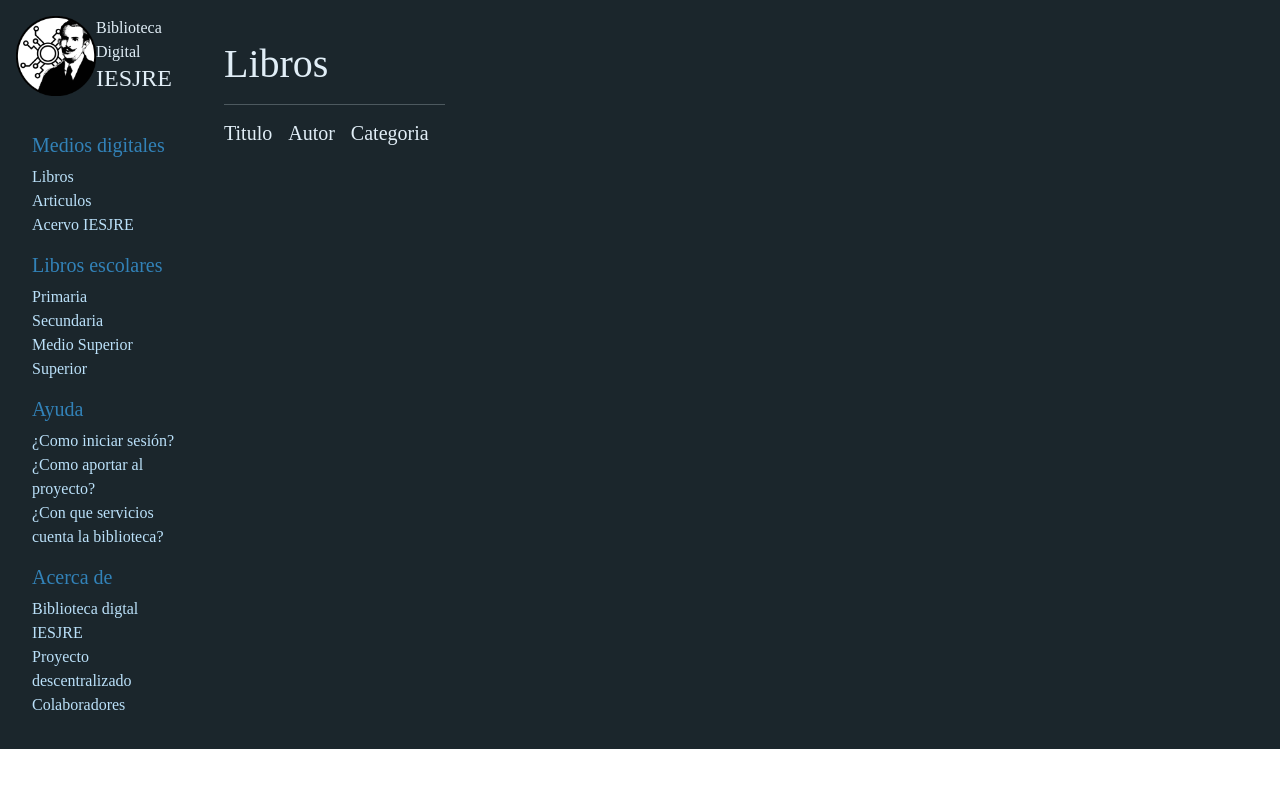
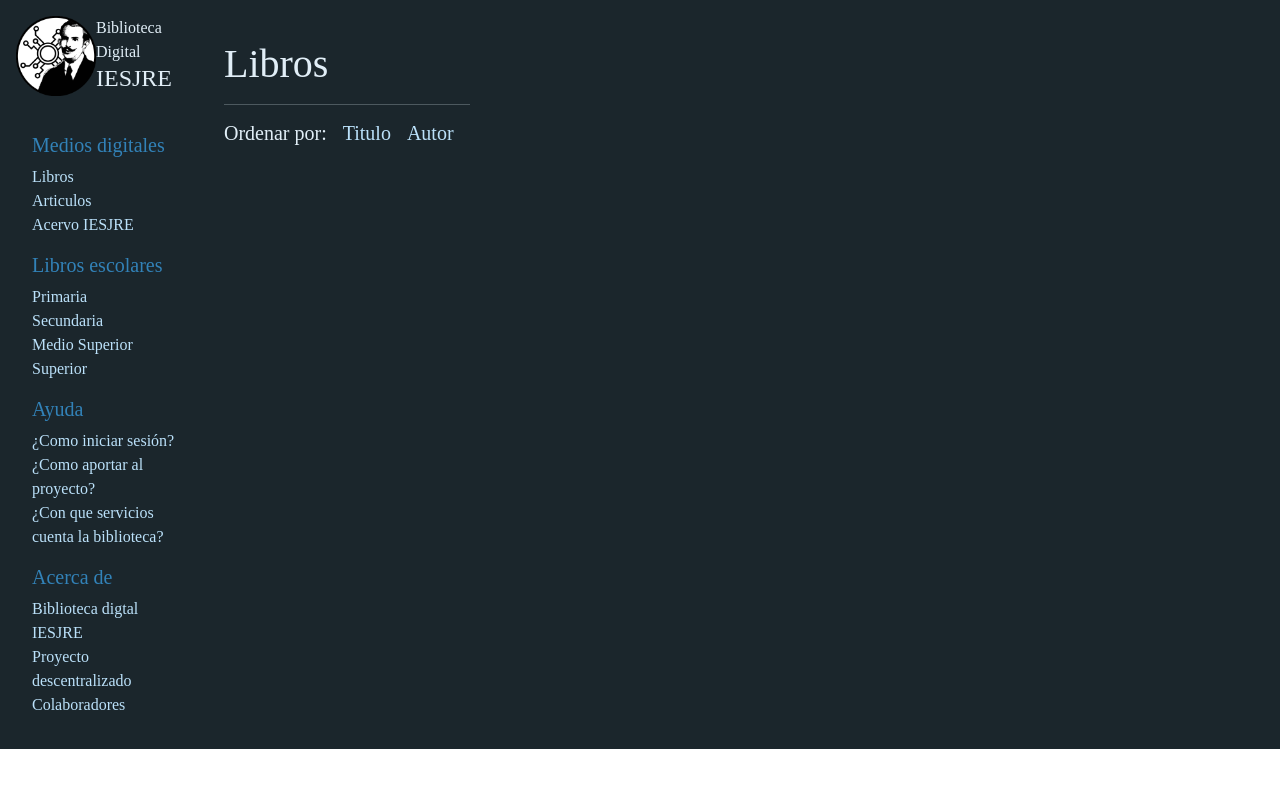
Before and after one commit to BookmanTasty/bdies, a React (Create React App) app: page /libros in a window 1280 px wide. Shown: the top 788 px of the page. Built offline with nearby package versions, Linux system fonts and the light colour scheme; a web font is replaced by a local one.

Commit message:
Mejoras en visualización

```diff
--- a/src/api/getLibros.js
+++ /dev/null
@@ -1,9 +0,0 @@
-import axios from "axios";
-
-const getLibros = async () => {
-  const result = await axios("http://localhost:5000/libros/");
-  // return the result
-  return result;
-};
-
-export default getLibros;
--- a/src/assets/css/App.scss
+++ b/src/assets/css/App.scss
@@ -159,10 +159,12 @@ $rellenoactivo: #e1eef793;
     flex-direction: row;
     h5{
         margin-right: 1rem;
-        cursor: pointer;
+        cursor: default;
     }
     a{
         text-decoration: none;
+        cursor: pointer;
+        color: $links;
     }
 }
 
--- a/src/components/Caracteristicas.js
+++ b/src/components/Caracteristicas.js
@@ -31,7 +31,7 @@ const Caracteristicas = () => {
 
                             <center><img src={freedom} height="200vh" style={{ justifyContent: 'center' }} alt="Freedom" /></center>
                             <h5 style={{ textAlign: 'center' }}>Libre</h5>
-                            <h6 style={{ textAlign: 'center' }}>Los usuarios tienen la libertad de ejecutar, copiar, distribuir, estudiar, modificar y mejorar el software y contenido de la Biblioteca.</h6>
+                            <h6 style={{ textAlign: 'center' }}>Los usuarios tienen la libertad de ejecutar, copiar, distribuir, estudiar, modificar y mejorar el software de la Biblioteca.</h6>
 
                         </Col>
                     </Row>
--- a/src/pages/Libros.js
+++ b/src/pages/Libros.js
@@ -13,15 +13,15 @@ const Libros = () => {
             <h1>Libros</h1>
             <hr />
             <div className="busqueda">
-                <Link to="/libros/titulo"> <h5 >Titulo   </h5> </Link>
-                <Link to="/libros/autor"> <h5>Autor   </h5> </Link>
-                <Link to="/libros/categoria"> <h5>Categoria   </h5> </Link>
+
+                <h5 >Ordenar por:</h5>
+                <h5 >  <Link to="/libros/titulo"> Titulo    </Link> </h5>
+                <h5 > <Link to="/libros/autor"> Autor    </Link> </h5>
             </div>
             <Switch>
                 <div>
                     <Route path="/libros/titulo" > <Titulo /> </Route>
                     <Route path="/libros/autor" > <Autor /> </Route>
-                    <Route path="/libros/categoria" > <h1> ordenar por categoria</h1></Route>
                     <Route path="/libros/portada" > <Portada /> </Route>
 
                 </div>
--- a/src/pages/libros/Portada.js
+++ b/src/pages/libros/Portada.js
@@ -1,15 +1,16 @@
 // importamos axios para la lectura de la bdies-api
 import axios from 'axios';
 import React, { useState, useEffect } from "react";
+import _, { map } from 'underscore';
+
 // importamos componente de reuso
 import Fichalibro from "../../components/Fichalibro";
-import getLibros from '../../api/getLibros';
+
 
 
 
 export default function Portada() {
   const [list, setList] = useState([]);
-  const [count, setCount] = useState("no hay estado");
   useEffect(() => {
     axios({
       url: "http://localhost:5000/libros",
@@ -22,13 +23,19 @@ export default function Portada() {
       });
   }, [setList]);
 
+
+  // ordenamos la lista por visitas y favoritos para poder representarla
+  const visitas = _.sortBy(list, "visitas").reverse();
+  const favoritos = _.sortBy(list, "favoritos").reverse();
+
   return (
 
     <div>
+      <hr />
       <h3> Mas leidos </h3>
       <div className="flexlibros">
 
-        {list.slice(0, 3).map((item) => (
+        {visitas.slice(0, 3).map((item) => (
           <><Fichalibro id={item._id} portada={item.portada} titulo={item.titulo} autor={item.Autor} /></>
         ))}
 
@@ -36,7 +43,7 @@ export default function Portada() {
       <h3>Favoritos</h3>
       <div className="flexlibros">
 
-        {list.slice(0, 3).map((item) => (
+        {favoritos.slice(0, 3).map((item) => (
           <><Fichalibro id={item._id} portada={item.portada} titulo={item.titulo} autor={item.Autor} /></>
         ))}
 
--- a/src/pages/libros/Titulo.js
+++ b/src/pages/libros/Titulo.js
@@ -9,7 +9,7 @@
 
   export default function Titulo() {
     const [list, setList] = useState([]);
-    const abcd = ["A", "B", "C", "D", "E", "F", "G", "H", "I", "J", "K", "L", "M", "N", "Ñ", "O", "P", "Q", "R", "S", "T", "U", "V", "W", "X", "Y", "Z"];
+
 
     useEffect(() => {
       axios({
@@ -28,6 +28,9 @@
     return (
 
       <div>
+        <hr />
+        <h3>Libros por Titulo</h3>
+
         <h3>A</h3>
         <div className="flexlibros">
 
```
